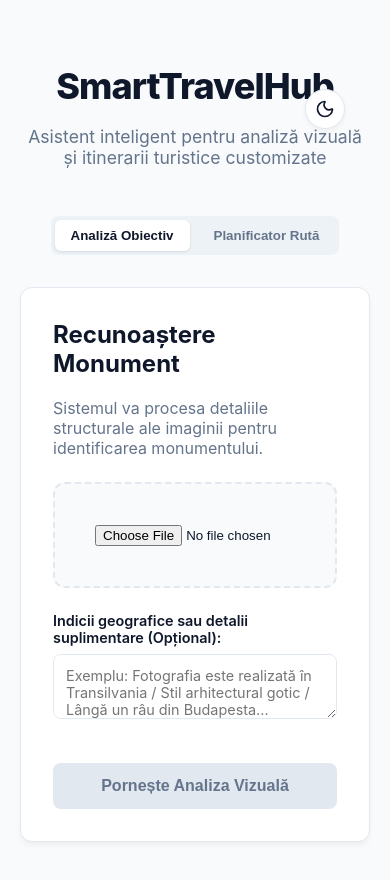
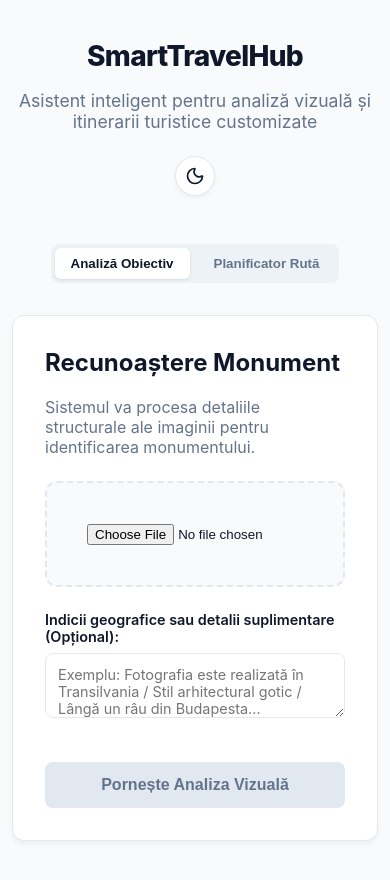
Before and after one commit to biiancaiorga/SmartTravelHub, a React (Create React App) app in the folder smart-travel-frontend/: page / in a window 390 px wide. Built offline with nearby package versions, Linux system fonts and the light colour scheme.

Commit message:
Fix: adjust responsive breakpoint to prevent overlap on mid screens

```diff
--- a/smart-travel-frontend/src/index.css
+++ b/smart-travel-frontend/src/index.css
@@ -211,3 +211,28 @@ body.dark-theme .pastila-tag:hover {
   from { transform: rotate(0deg); }
   to { transform: rotate(360deg); }
 }
+
+
+@media (max-width: 1024px) {
+  .dashboard-layout {
+    grid-template-columns: 1fr;
+  }
+
+  .app-header > div:last-child {
+    position: static !important;
+    margin-top: 24px;
+    display: flex;
+    justify-content: center;
+    width: 100%;
+  }
+}
+
+@media (max-width: 640px) {
+  .app-container {
+    padding: 20px 12px;
+  }
+
+  .app-header h1 {
+    font-size: 1.75rem;
+  }
+}
```
